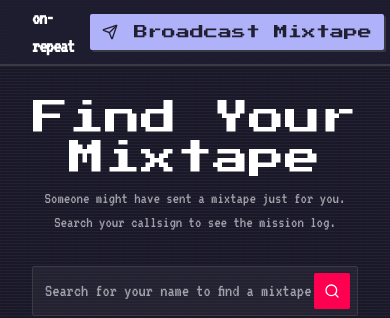
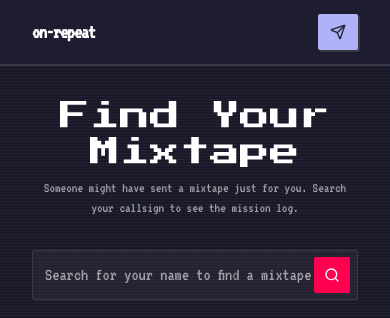
Before and after one commit to zerosuum/on-repeat, a Next.js app: page / in a window 390 px wide. Shown: the top 318 px of the page. Built offline with nearby package versions, Linux system fonts and the light colour scheme; no server answers.

Commit message:
fix: responsive layout

```diff
--- a/src/app/(app)/page.js
+++ b/src/app/(app)/page.js
@@ -3,7 +3,11 @@ import { NameSearch } from "./NameSearch";
 import { cookies } from "next/headers";
 
 async function getRepeats(searchQuery) {
-  const apiUrl = "https://v1.appbackend.io/v1/rows/aj3vz68G55TG";
+  let apiUrl = "https://v1.appbackend.io/v1/rows/aj3vz68G55TG";
+
+  if (searchQuery) {
+    apiUrl += `?filter[to][eqi]=${encodeURIComponent(searchQuery)}`;
+  }
 
   try {
     const res = await fetch(apiUrl, { cache: "no-store" });
@@ -36,8 +40,9 @@ export default async function HomePage({ searchParams }) {
   return (
     <div className="container py-8">
       <div className="text-center mb-8 space-y-2">
-        <h1 className="text-4xl font-heading">Find Your Mixtape</h1>
-        <p className="text-muted-foreground max-w-2xl mx-auto">
+        {/* --- PERUBAHAN DI SINI --- */}
+        <h1 className="text-3xl md:text-4xl font-heading">Find Your Mixtape</h1>
+        <p className="text-muted-foreground max-w-2xl mx-auto text-sm sm:text-base">
           Someone might have sent a mixtape just for you. Search your callsign
           to see the mission log.
         </p>
--- a/src/components/ui/Navbar.js
+++ b/src/components/ui/Navbar.js
@@ -13,8 +13,8 @@ export function Navbar() {
           <nav className="flex items-center space-x-1">
             <Link href="/create">
               <Button className="font-heading shadow-pixel-sm !text-background bg-secondary hover:bg-secondary/80">
-                <Send className="w-4 h-4 mr-2" />
-                Broadcast Mixtape
+                <Send className="w-4 h-4 sm:mr-2" />
+                <span className="hidden sm:inline">Broadcast Mixtape</span>
               </Button>
             </Link>
           </nav>
```
